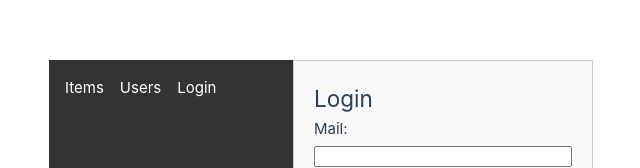
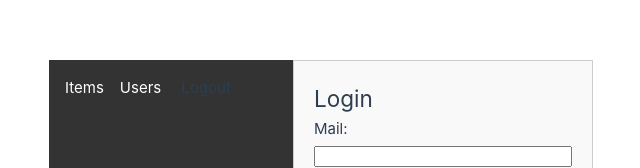
Before and after one commit to EHB-MCT/dev4-course-project-bilal-jojo-dev, a Vue app in the folder vue/vue-project/: page /login in a window 1280 px wide. Shown: the part 230-398 px from the top of the page, without its empty margins (15-655 px from the left). Built offline with nearby package versions, Linux system fonts and the light colour scheme; sample sign-in values are in the browser's storage.

Commit message:
Login function first work on home page before opening items en users

```diff
--- a/vue/vue-project/src/App.vue
+++ b/vue/vue-project/src/App.vue
@@ -1,25 +1,48 @@
-
-
-
 
 <template>
   <div id="app">
     <nav>
       <ul>
-        <li>
+        <li v-if="isLoggedIn">
           <router-link to="/items">Items</router-link>
         </li>
-        <li>
+        <li v-if="isLoggedIn">
           <router-link to="/users">Users</router-link>
         </li>
-        <li>
+        <li v-if="!isLoggedIn">
           <router-link to="/login">Login</router-link>
+        </li>
+        <li v-if="isLoggedIn" @click="logout">
+          Logout
         </li>
       </ul>
     </nav>
     <router-view></router-view>
   </div>
 </template>
+
+<script>
+export default {
+  data() {
+    return {
+      isLoggedIn: !!localStorage.getItem('authToken'),
+    }
+  },
+  methods: {
+    logout() {
+      localStorage.removeItem('authToken');
+      this.isLoggedIn = false;
+      this.$router.push('/login');
+    },
+  },
+  created() {
+    this.$router.beforeEach((to, from, next) => {
+      this.isLoggedIn = !!localStorage.getItem('authToken');
+      next();
+    });
+  },
+}
+</script>
 
 <style scoped>
 nav {
```
